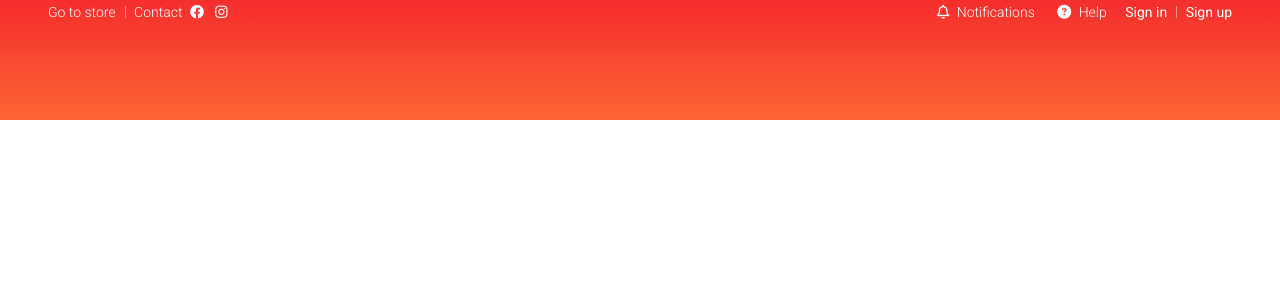
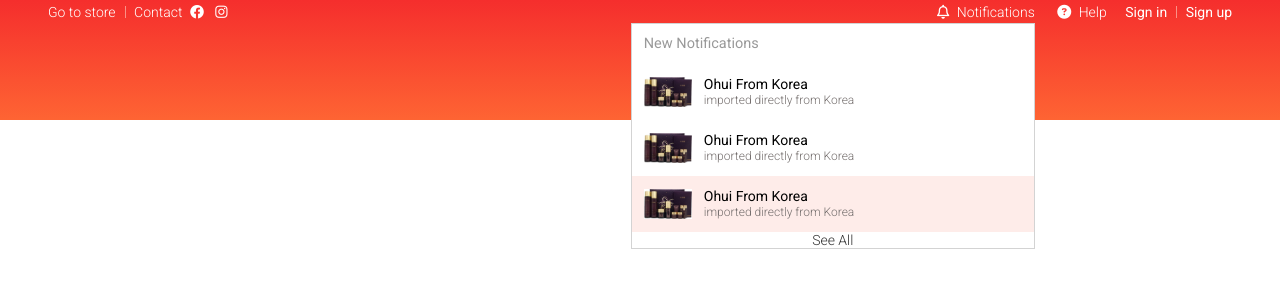
Before and after one commit to haminhduc/shopee_clone, a plain HTML site: page index.html in a window 1280 px wide. Drawn offline with nearby package versions, Linux system fonts and the light colour scheme.

Commit message:
making notificantion--skeleton

```diff
--- a/assets/css/base.css
+++ b/assets/css/base.css
@@ -1,5 +1,6 @@
 /* set up css */
 :root {
+  --primary-color: rgb(238, 75, 43);
   --white-color: #fff;
   --black-color: #000;
   --text-color: #333;
--- a/assets/css/main.css
+++ b/assets/css/main.css
@@ -97,3 +97,76 @@
 .header__qr-download-img {
   height: 16px;
 }
+/* header notification */
+.header__notify {
+  position: absolute;
+  top: 118%;
+  right: 0;
+  width: 404px;
+  height: automatic;
+  border: 1px solid #d3d3d3;
+  background-color: var(--white-color);
+}
+.header__notify-header {
+  height: 40px;
+  background-color: var(--white-color);
+}
+.header__notify-header h3 {
+  color: #999;
+  margin: 0 0 0 12px;
+  font-weight: 400;
+  font-size: 1.45rem;
+  line-height: 40px;
+}
+
+.header__notify-list {
+  padding-left: 0px;
+}
+
+.header__notify-item {
+  list-style: none;
+}
+.header__notify-item:hover {
+  background-color: #f4f4f4;
+}
+.header__notify-item--seen {
+  background-color: rgb(238, 75, 43, 0.1);
+}
+
+.header__notify-link {
+  display: flex;
+  padding: 12px;
+  text-decoration: none;
+}
+
+.header__notify-img {
+  width: 48px;
+  /* fix img size bug when using flex items */
+  object-fit: contain;
+}
+
+.header__notify-info {
+  margin-left: 12px;
+}
+
+.header__notify-name {
+  display: block;
+  font-size: 1.4rem;
+  font-weight: 400;
+  color: var(--black-color);
+}
+
+.header__notify-description {
+  display: block;
+  font-size: 1.2rem;
+  line-height: 1.6rem;
+  color: #756f6e;
+}
+.header__notify-footer {
+  text-align: center;
+}
+.header__notify-footer-btn {
+  text-decoration: none;
+  color: var(--text-color);
+  padding: 10px 16px;
+}
--- a/index.html
+++ b/index.html
@@ -74,6 +74,67 @@
                   ></a>
                   Notifications</a
                 >
+                <div class="header__notify">
+                  <header class="header__notify-header">
+                    <h3>New Notifications</h3>
+                  </header>
+                  <ul class="header__notify-list">
+                    <li class="header__notify-item">
+                      <a href="" class="header__notify-link">
+                        <img
+                          src="./assets/img/ohuikorea.jpg"
+                          alt="   "
+                          class="header__notify-img"
+                        />
+                        <div class="header__notify-info">
+                          <span class="header__notify-name"
+                            >Ohui From Korea</span
+                          >
+                          <span class="header__notify-description"
+                            >imported directly from Korea</span
+                          >
+                        </div>
+                      </a>
+                    </li>
+                    <li class="header__notify-item">
+                      <a href="" class="header__notify-link">
+                        <img
+                          src="./assets/img/ohuikorea.jpg"
+                          alt="   "
+                          class="header__notify-img"
+                        />
+                        <div class="header__notify-info">
+                          <span class="header__notify-name"
+                            >Ohui From Korea</span
+                          >
+                          <span class="header__notify-description"
+                            >imported directly from Korea</span
+                          >
+                        </div>
+                      </a>
+                    </li>
+                    <li class="header__notify-item header__notify-item--seen">
+                      <a href="" class="header__notify-link">
+                        <img
+                          src="./assets/img/ohuikorea.jpg"
+                          alt="   "
+                          class="header__notify-img"
+                        />
+                        <div class="header__notify-info">
+                          <span class="header__notify-name"
+                            >Ohui From Korea</span
+                          >
+                          <span class="header__notify-description"
+                            >imported directly from Korea</span
+                          >
+                        </div>
+                      </a>
+                    </li>
+                  </ul>
+                  <footer class="header__notify-footer">
+                    <a href="" class="header__notify-footer-btn">See All</a>
+                  </footer>
+                </div>
               </li>
               <li class="header__navbar-item">
                 <a href="" class="header__navbar-item-link">
```
Also changed, not shown: assets/img/ohuikorea.jpg (added).
